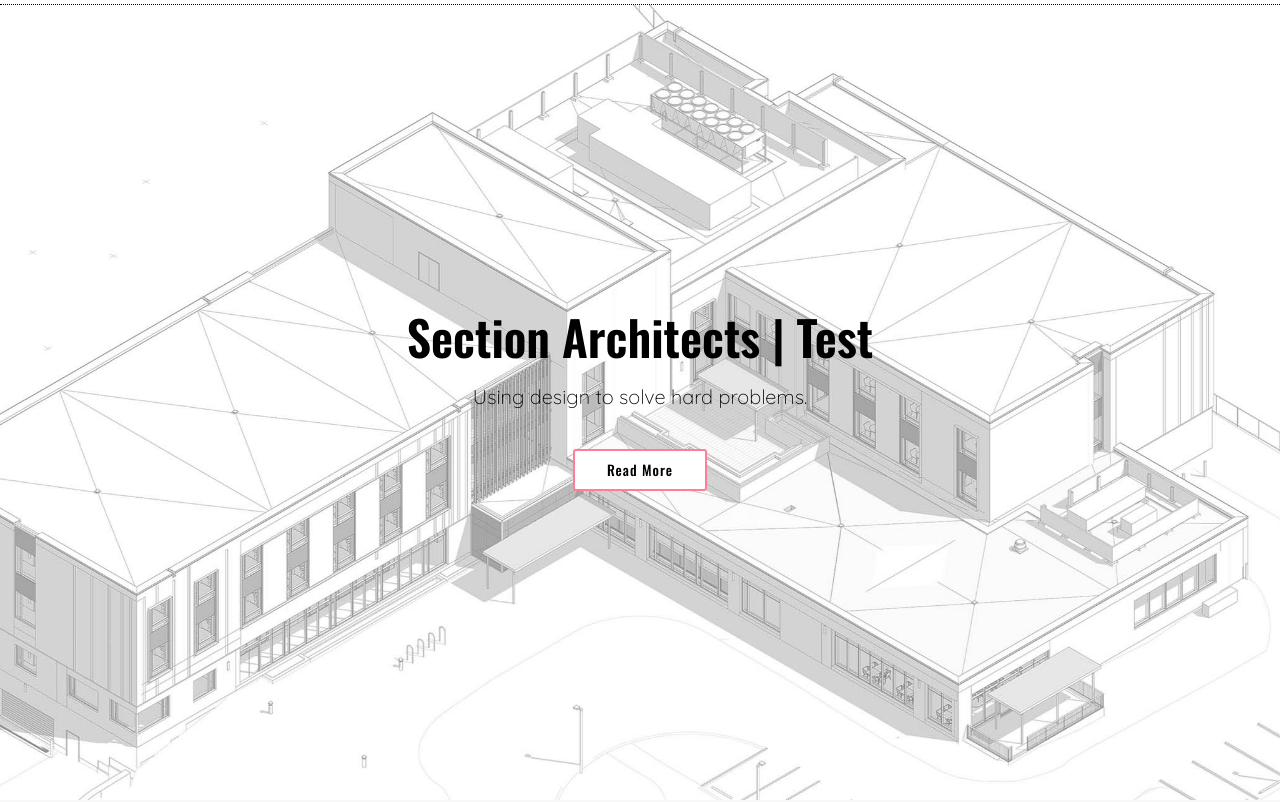
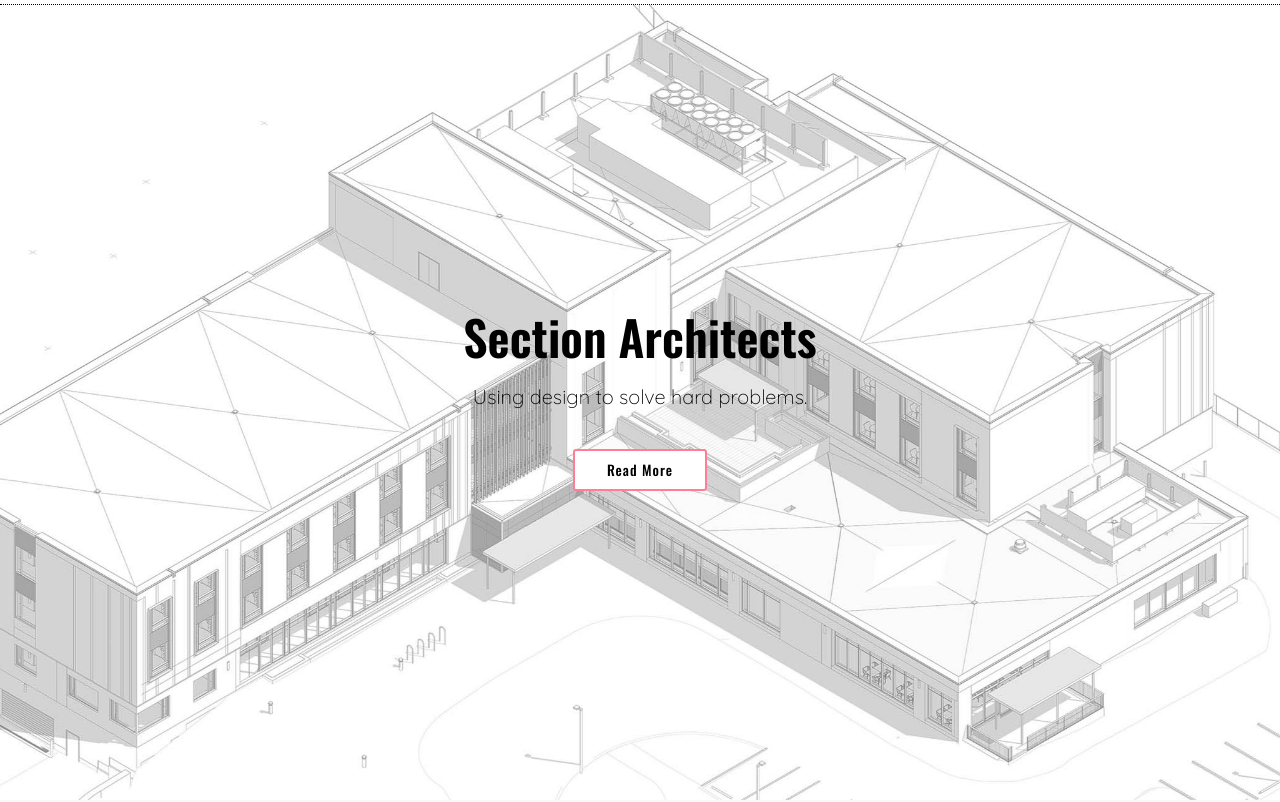
Before and after one commit to MNally/sectionarchitects, a plain HTML site: page _test/index.html in a window 1280 px wide. Shown: the top 802 px of the page. Drawn offline with nearby package versions, Linux system fonts and the light colour scheme.

Commit message:
remove text

```diff
--- a/_test/index.html
+++ b/_test/index.html
@@ -81,7 +81,7 @@
             <div class="carousel-background"><img src="img/intro/EH_sm_halftone.jpg" alt=""></div>
             <div class="carousel-container">
               <div class="carousel-content">
-                <h2 class="animated fadeInDown">Section Architects | Test</h2>
+                <h2 class="animated fadeInDown">Section Architects</h2>
                 <h5 class="animated fadeInUp">Using design to solve hard problems.</h5>
                 <a href="#about" class="btn-get-started animated fadeInUp">Read More</a>
               </div>
```
